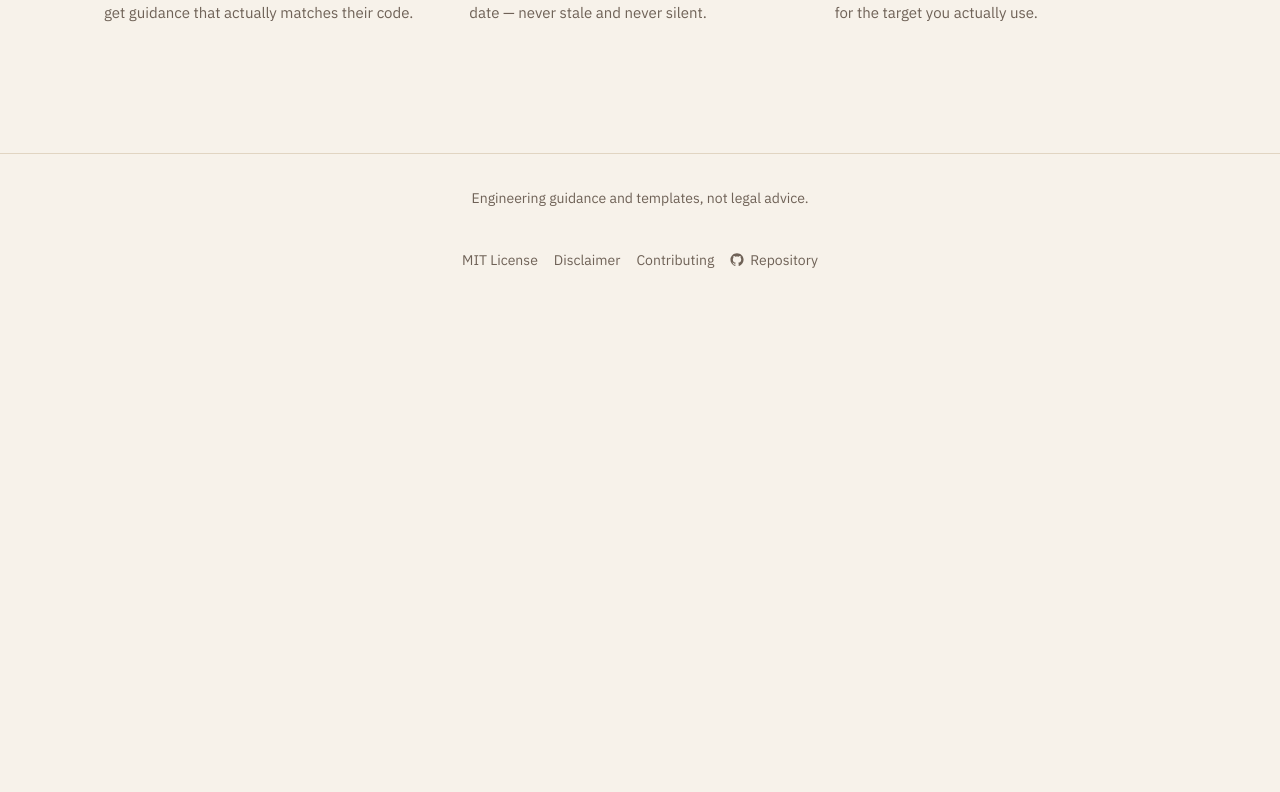
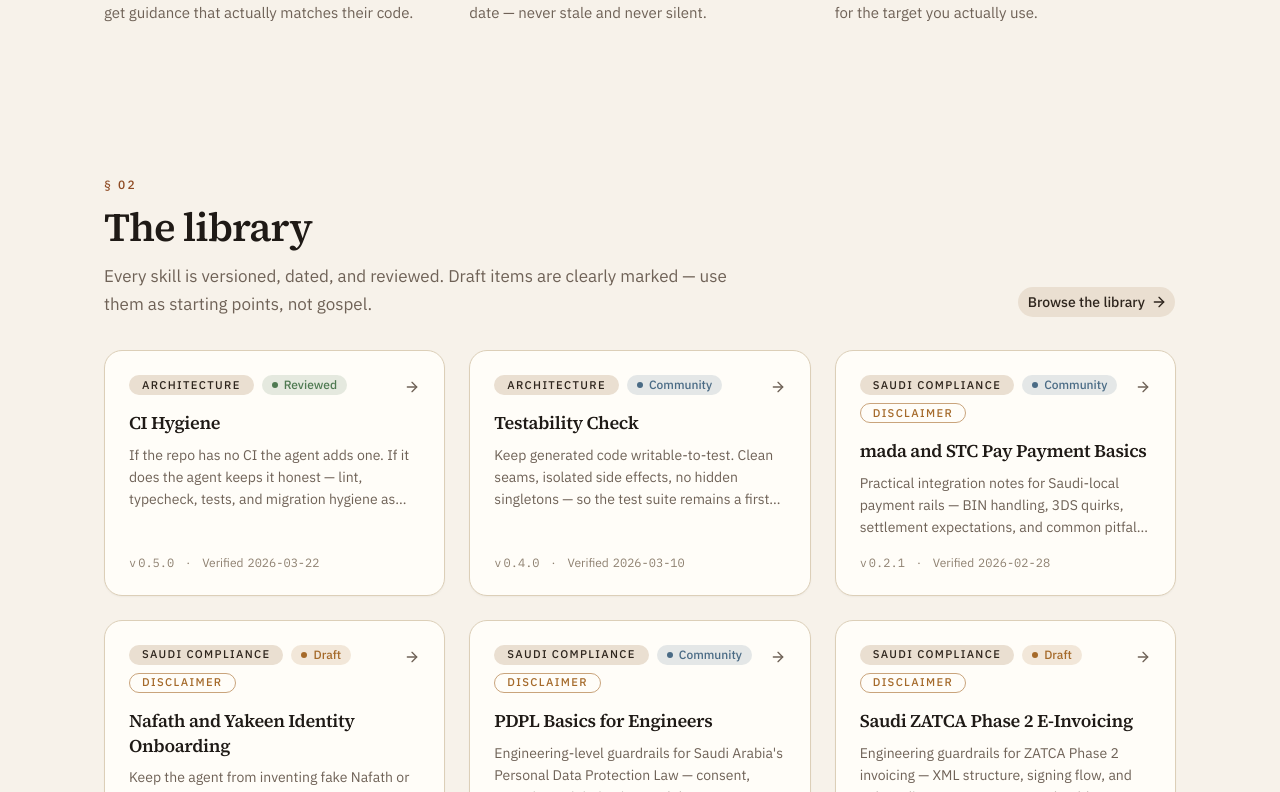
Before and after one commit to JuribaDev/wathba_auditor, a Next.js app in the folder apps/web/: page /en in a window 1280 px wide. Shown: the part 1548-2340 px from the top of the page. Before the commit the page ends 1850 px from the top, so only its background shows below. Built offline with nearby package versions, Linux system fonts and the light colour scheme.

Commit message:
feat(web): [US-020] - Show a landing-page preview of the skill library

```diff
--- a/apps/web/app/[locale]/page.tsx
+++ b/apps/web/app/[locale]/page.tsx
@@ -3,10 +3,12 @@ import Link from "next/link";
 import { notFound } from "next/navigation";
 
 import { AppShell } from "@/components/app-shell";
+import { SkillMiniCard } from "@/components/skill-mini-card";
 import { Button } from "@/components/ui/button";
 import { StatusBadge } from "@/components/ui/status-badge";
 import { isLocale } from "@/lib/i18n";
 import { getTranslator } from "@/lib/messages";
+import { generatedSkills } from "@/lib/skills/generated";
 
 const SAMPLE_SKILL_BODY = `---
 name: zatca-phase2
@@ -56,6 +58,27 @@ export default async function LandingPage({ params }: LandingProps) {
   }
 
   const t = await getTranslator(locale, "Landing");
+  const tSkills = await getTranslator(locale, "Skills");
+
+  const previewSkills = generatedSkills.slice(0, 6);
+  const cardLabels = {
+    category: {
+      categorySaudi: tSkills("filterCategorySaudi"),
+      categoryCompliance: tSkills("cardCategoryCompliance"),
+      categorySecurity: tSkills("filterCategorySecurity"),
+      categoryArchitecture: tSkills("filterCategoryArchitecture"),
+    },
+    status: {
+      statusReviewed: tSkills("filterStatusReviewed"),
+      statusCommunity: tSkills("filterStatusCommunity"),
+      statusDraft: tSkills("filterStatusDraft"),
+    },
+    disclaimer: tSkills("cardDisclaimerLabel"),
+    disclaimerTitle: tSkills("cardDisclaimerTitle"),
+    versionPrefix: tSkills("cardVersionPrefix"),
+    verifiedPrefix: tSkills("cardVerifiedPrefix"),
+    viewSkill: tSkills("viewSkill"),
+  };
 
   return (
     <AppShell locale={locale} section="home">
@@ -157,6 +180,46 @@ export default async function LandingPage({ params }: LandingProps) {
           </article>
         ))}
       </section>
+
+      <section
+        aria-labelledby="landing-library-preview-heading"
+        aria-label={t("libraryAriaLabel")}
+        className="py-10 lg:py-14"
+      >
+        <div className="mb-8 flex flex-col gap-6 sm:flex-row sm:items-end sm:justify-between">
+          <div className="flex flex-col gap-3">
+            <p className="text-xs font-medium uppercase tracking-[0.18em] text-primary rtl:tracking-normal rtl:normal-case">
+              {t("libraryEyebrow")}
+            </p>
+            <h2
+              id="landing-library-preview-heading"
+              className="font-heading text-[clamp(1.75rem,3.2vw,2.5rem)] font-semibold leading-[1.12] tracking-tight text-foreground"
+            >
+              {t("libraryHeading")}
+            </h2>
+            <p className="max-w-[65ch] text-base leading-[1.65] text-muted-foreground sm:text-[17px]">
+              {t("libraryLede")}
+            </p>
+          </div>
+          <Button asChild variant="secondary">
+            <Link href={`/${locale}/skills`}>
+              {t("libraryViewAll")}
+              <ArrowRight data-icon="inline-end" />
+            </Link>
+          </Button>
+        </div>
+        <div className="grid gap-6 sm:grid-cols-2 lg:grid-cols-3">
+          {previewSkills.map((skill) => (
+            <SkillMiniCard
+              key={skill.id}
+              locale={locale}
+              skill={skill}
+              href={`/${locale}/skills/${skill.id}`}
+              labels={cardLabels}
+            />
+          ))}
+        </div>
+      </section>
     </AppShell>
   );
 }
--- a/apps/web/messages/ar.json
+++ b/apps/web/messages/ar.json
@@ -72,7 +72,12 @@
     "feature2Body": "مهارات السعودية (ZATCA المرحلة الثانية، نظام حماية البيانات، نفاذ) تشحن مع إخلاءات مسؤولية، وروابط مصدر، وتاريخ تحقق — لا قديمة ولا صامتة.",
     "feature3Marker": "ج.",
     "feature3Title": "ملف واحد، كل الوكلاء",
-    "feature3Body": "اختر Claude Code أو Cursor أو Codex أو AGENTS.md عاديًا. نفس المحتوى القانوني، مُقدَّم بصيغة كل وكيل."
+    "feature3Body": "اختر Claude Code أو Cursor أو Codex أو AGENTS.md عاديًا. نفس المحتوى القانوني، مُقدَّم بصيغة كل وكيل.",
+    "libraryEyebrow": "§ ٠٢",
+    "libraryHeading": "المكتبة",
+    "libraryLede": "كل مهارة مُرقَّمة ومؤرَّخة ومُراجَعة. العناصر التي ما زالت تحت المراجعة مُعلَّمة بوضوح — استخدمها كنقطة انطلاق، لا كحُجَّة نهائية.",
+    "libraryViewAll": "تصفح المكتبة",
+    "libraryAriaLabel": "معاينة مكتبة المهارات"
   },
   "Generate": {
     "title": "أساس مسار الاستبيان",
--- a/apps/web/messages/en.json
+++ b/apps/web/messages/en.json
@@ -72,7 +72,12 @@
     "feature2Body": "Saudi skills (ZATCA Phase 2, PDPL, Nafath) ship with disclaimers, source links, and a verification date — never stale and never silent.",
     "feature3Marker": "iii.",
     "feature3Title": "One zip, every agent",
-    "feature3Body": "Pick Claude Code, Cursor, Codex, or plain AGENTS.md. Same canonical content, rendered for the target you actually use."
+    "feature3Body": "Pick Claude Code, Cursor, Codex, or plain AGENTS.md. Same canonical content, rendered for the target you actually use.",
+    "libraryEyebrow": "§ 02",
+    "libraryHeading": "The library",
+    "libraryLede": "Every skill is versioned, dated, and reviewed. Draft items are clearly marked — use them as starting points, not gospel.",
+    "libraryViewAll": "Browse the library",
+    "libraryAriaLabel": "Preview of the skill library"
   },
   "Generate": {
     "title": "Questionnaire foundation",
```
Also changed, not shown: 2 other files (tests, documents, lock files or other folders).
